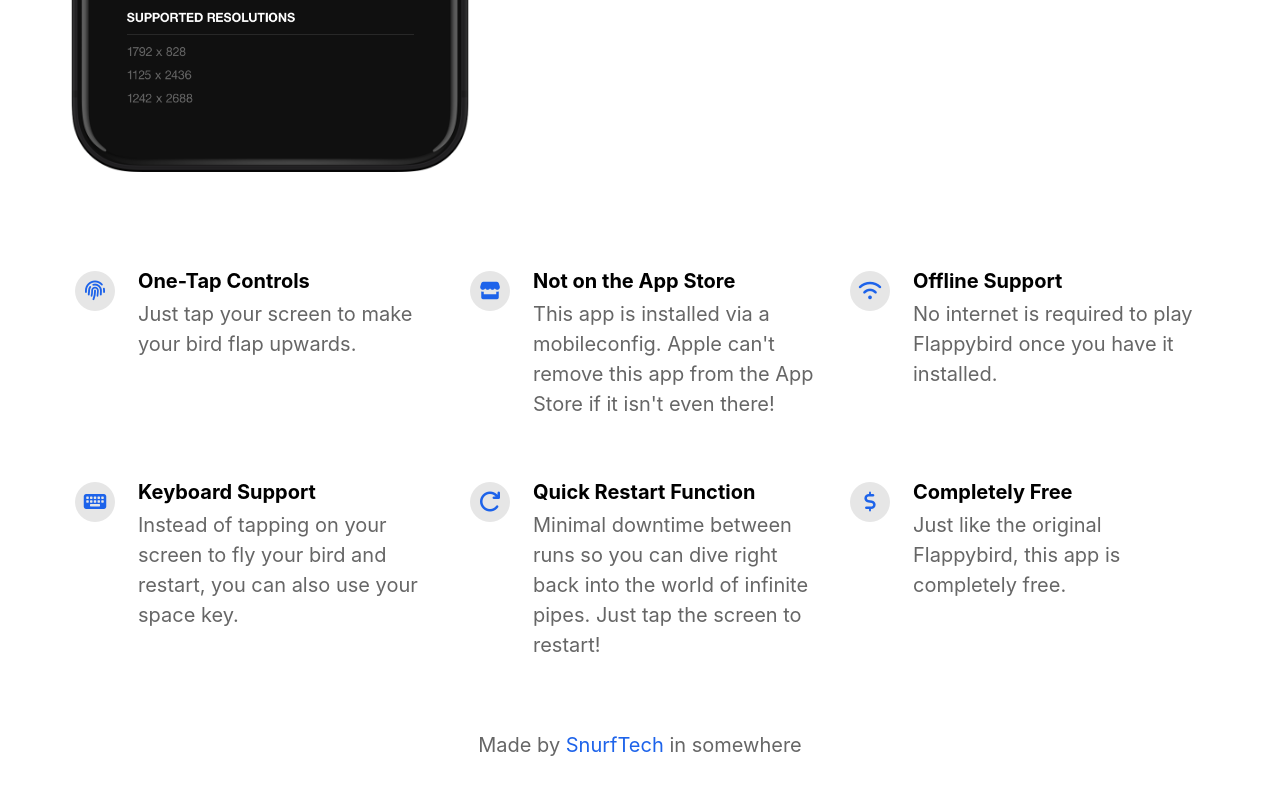
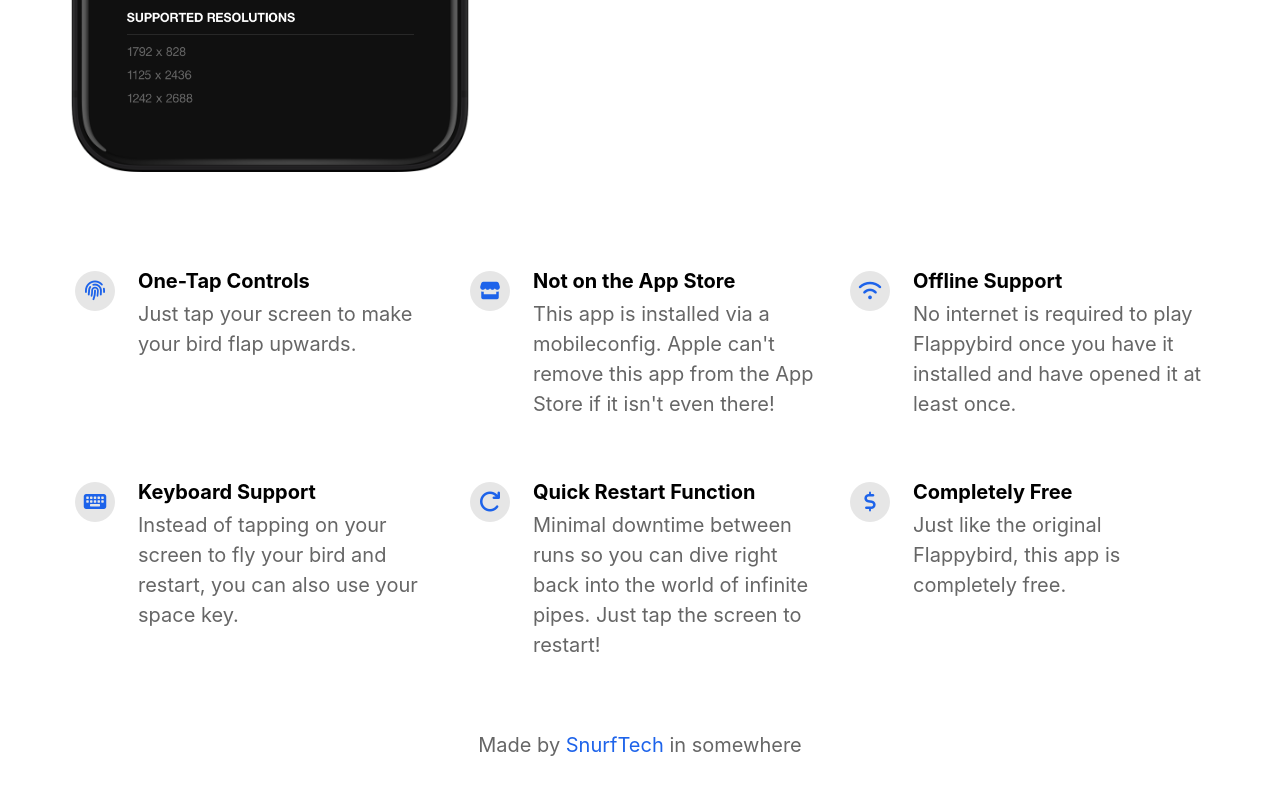
Before and after one commit to SnurfTech/Flappybird, a Jekyll site: the page built from index.html, in a window 1280 px wide and 900 px high, scrolled down 813 px. Shown: the top 795 px of the window. Built offline with Jekyll 4.4.1, drawn with Linux system fonts in a browser that asks for light colours; nearby versions of some CDN libraries.

Commit message:
Update _config.yml

```diff
--- a/_config.yml
+++ b/_config.yml
@@ -48,7 +48,7 @@
     fontawesome_icon_name                 : store
 
   - title                                 : Offline Support
-    description                           : No internet is required to play Flappybird once you have it installed.
+    description                           : No internet is required to play Flappybird once you have it installed and have opened it at least once.
     fontawesome_icon_name                 : wifi
 
   - title                                 : Keyboard Support
```
